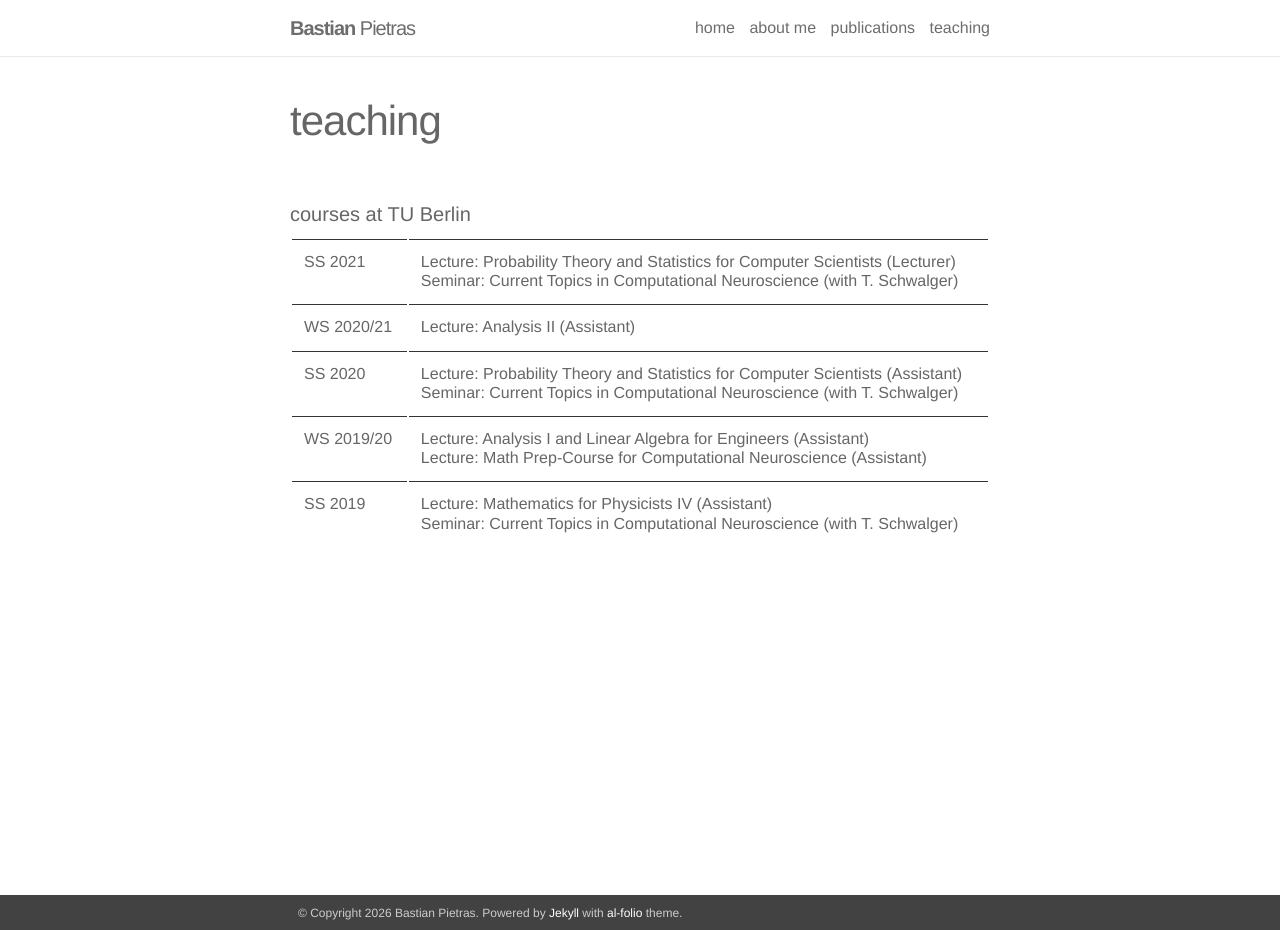
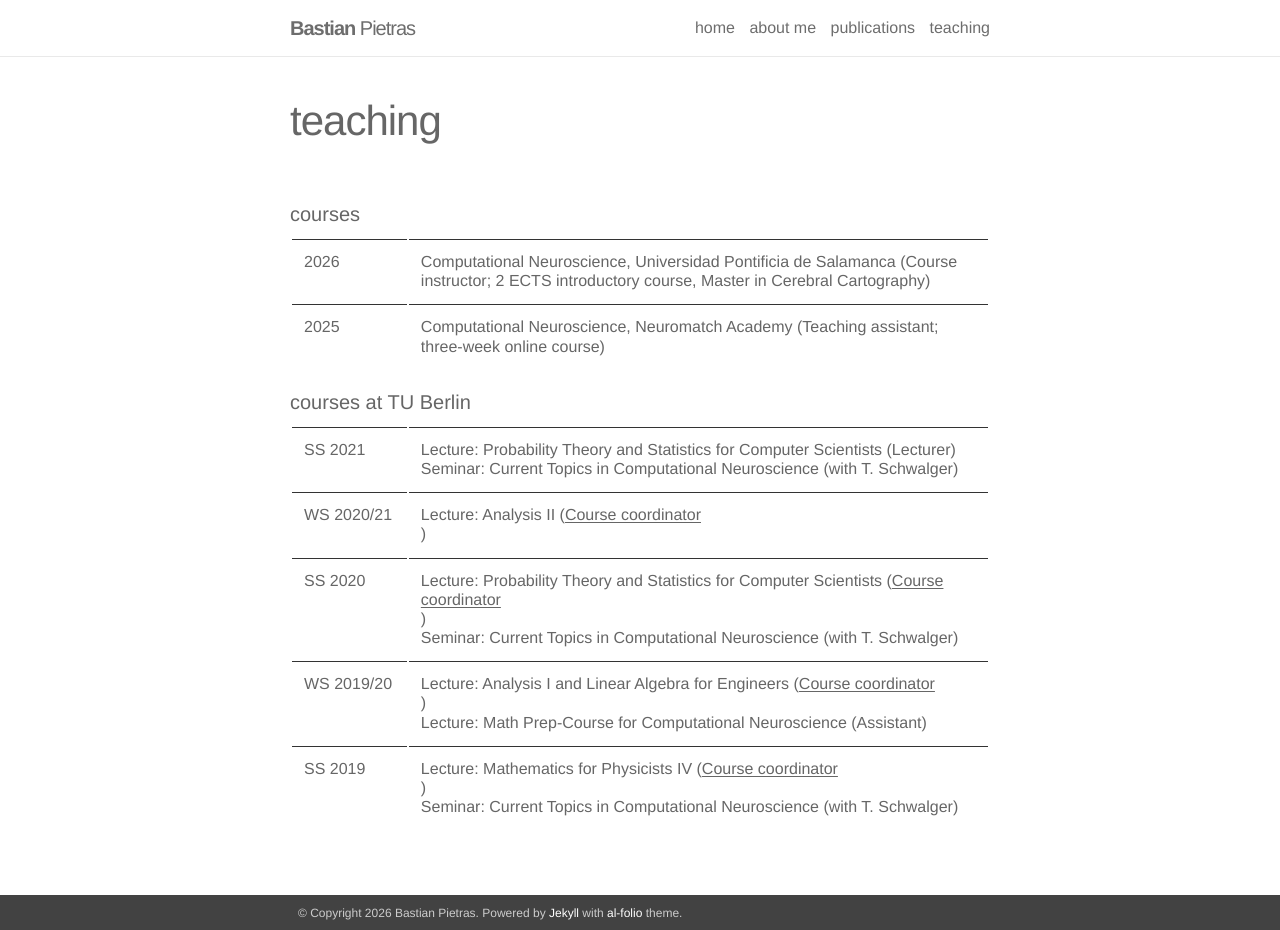
Before and after one commit to BastianPietras/bastianpietras.github.io, a Jekyll site: the page built from _pages/teaching.md, in a window 1280 px wide and 930 px high. Built offline with Jekyll 4.4.1, drawn with Linux system fonts in a browser that asks for light colours.

Commit message:
Update publications and teaching pages

```diff
--- a/_pages/teaching.md
+++ b/_pages/teaching.md
@@ -3,6 +3,21 @@ layout: page
 permalink: /teaching/
 title: teaching
 ---
+<h4>courses</h4>
+
+<table class="tg">
+  <tr>
+    <td style="width:70px"> 2026  </td>
+    <td style="width:450px">Computational Neuroscience, Universidad Pontificia de Salamanca (Course instructor; 2 ECTS introductory course, Master in Cerebral Cartography)</td>
+  </tr>
+
+  <tr>
+    <td> 2025  </td>
+    <td>Computational Neuroscience, Neuromatch Academy (Teaching assistant; three-week online course)</td>
+  </tr>
+
+</table>
+
 <h4>courses at TU Berlin</h4>
 
 <table class="tg">
@@ -14,25 +29,32 @@ title: teaching
 
   <tr>
     <td> WS 2020/21  </td>
-    <td>Lecture: Analysis II (Assistant)</td>
+    <td>Lecture: Analysis II (<details class="course-role"><summary>Course coordinator</summary><span class="course-role-desc">Coordinated the course and tutor team, prepared exercise sheets and examinations, graded weekly assignments, and taught two exercise classes.</span></details>)</td>
   </tr>
 
   <tr>
     <td> SS 2020  </td>
-    <td>Lecture: Probability Theory and Statistics for Computer Scientists (Assistant)<br>
+    <td>Lecture: Probability Theory and Statistics for Computer Scientists (<details class="course-role"><summary>Course coordinator</summary><span class="course-role-desc">Coordinated the course and tutor team, prepared exercise sheets and examinations, graded weekly assignments, and taught two exercise classes.</span></details>)<br>
         Seminar: Current Topics in Computational Neuroscience (with T. Schwalger)</td>
   </tr>
 
   <tr>
     <td> WS 2019/20  </td>
-    <td>Lecture: Analysis I and Linear Algebra for Engineers (Assistant)
+    <td>Lecture: Analysis I and Linear Algebra for Engineers (<details class="course-role"><summary>Course coordinator</summary><span class="course-role-desc">Coordinated the course and tutor team, prepared exercise sheets and examinations, graded weekly assignments, and taught two exercise classes.</span></details>)
     <br>Lecture: Math Prep-Course for Computational Neuroscience (Assistant)</td>
   </tr>
 
   <tr>
     <td> SS 2019  </td>
-    <td>Lecture: Mathematics for Physicists IV (Assistant)
+    <td>Lecture: Mathematics for Physicists IV (<details class="course-role"><summary>Course coordinator</summary><span class="course-role-desc">Coordinated the course and tutor team, prepared exercise sheets and examinations, graded weekly assignments, and taught two exercise classes.</span></details>)
     <br>Seminar: Current Topics in Computational Neuroscience (with T. Schwalger)</td>
   </tr>
 
 </table>
+
+<style>
+.course-role { display: inline; }
+.course-role summary { display: inline; cursor: pointer; text-decoration: underline; text-underline-offset: 2px; }
+.course-role summary:hover { text-decoration-thickness: 2px; }
+.course-role .course-role-desc { display: block; margin: 4px 0 2px 18px; }
+</style>
```
Also changed, not shown: _pages/publications.md (+11 -5 lines).
